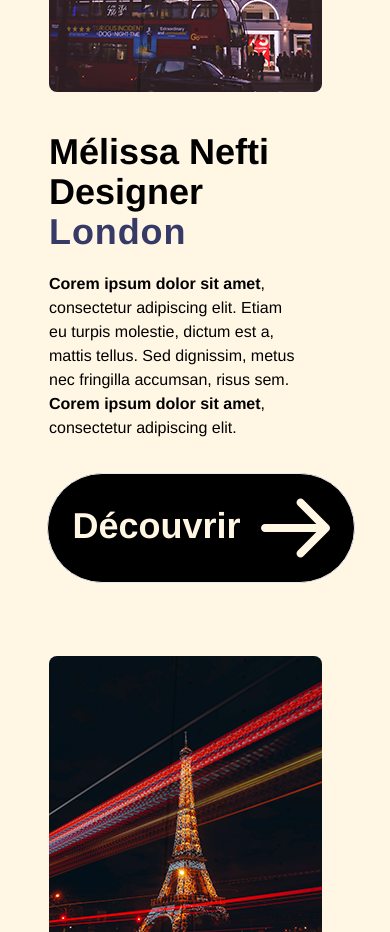
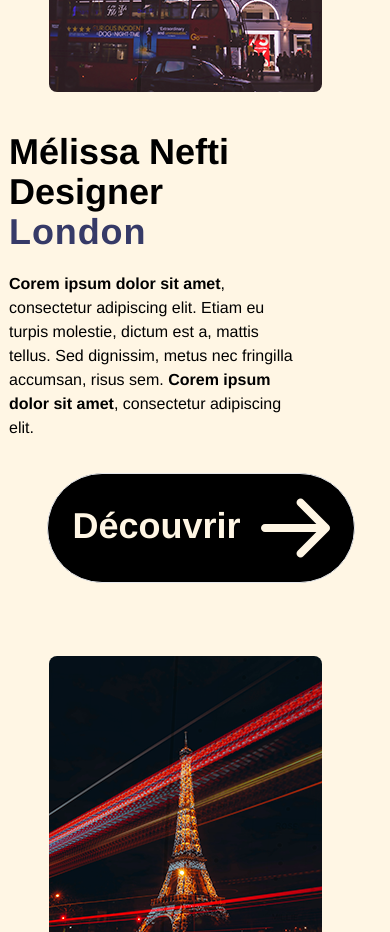
Before and after one commit to franzhopp/v3q, a React (Vite) app: page / in a window 390 px wide. Shown: the part 5940-6872 px from the top of the page. Built offline with nearby package versions, Linux system fonts and the light colour scheme; a web font is replaced by a local one.

Commit message:
[ADD] title team

```diff
--- a/src/Components/Section/section-team.jsx
+++ b/src/Components/Section/section-team.jsx
@@ -77,7 +77,7 @@ const SectionTeam = () => {
                       </div>
                     </div>
                     <div className="flex flex-col">
-                      <div className="text-black text-left mb-5 ml-10 sm:ml-0">
+                      <div className="text-black text-left mb-5 sm:ml-0">
                         <p className="text-4xl font-extrabold">Mélissa Nefti</p>
                         <p data-aos="fade-right" className="text-4xl font-extrabold">Designer</p>
                         <animated.h1
@@ -89,7 +89,7 @@ const SectionTeam = () => {
                       </div>
 
                       <div className="w-72">
-                        <p className="text-black text-left text-base mb-10 ml-10 sm:ml-0">
+                        <p className="text-black text-left text-base mb-10 sm:ml-0">
                           <span className="font-extrabold">
                             Corem ipsum dolor sit amet
                           </span>
```
